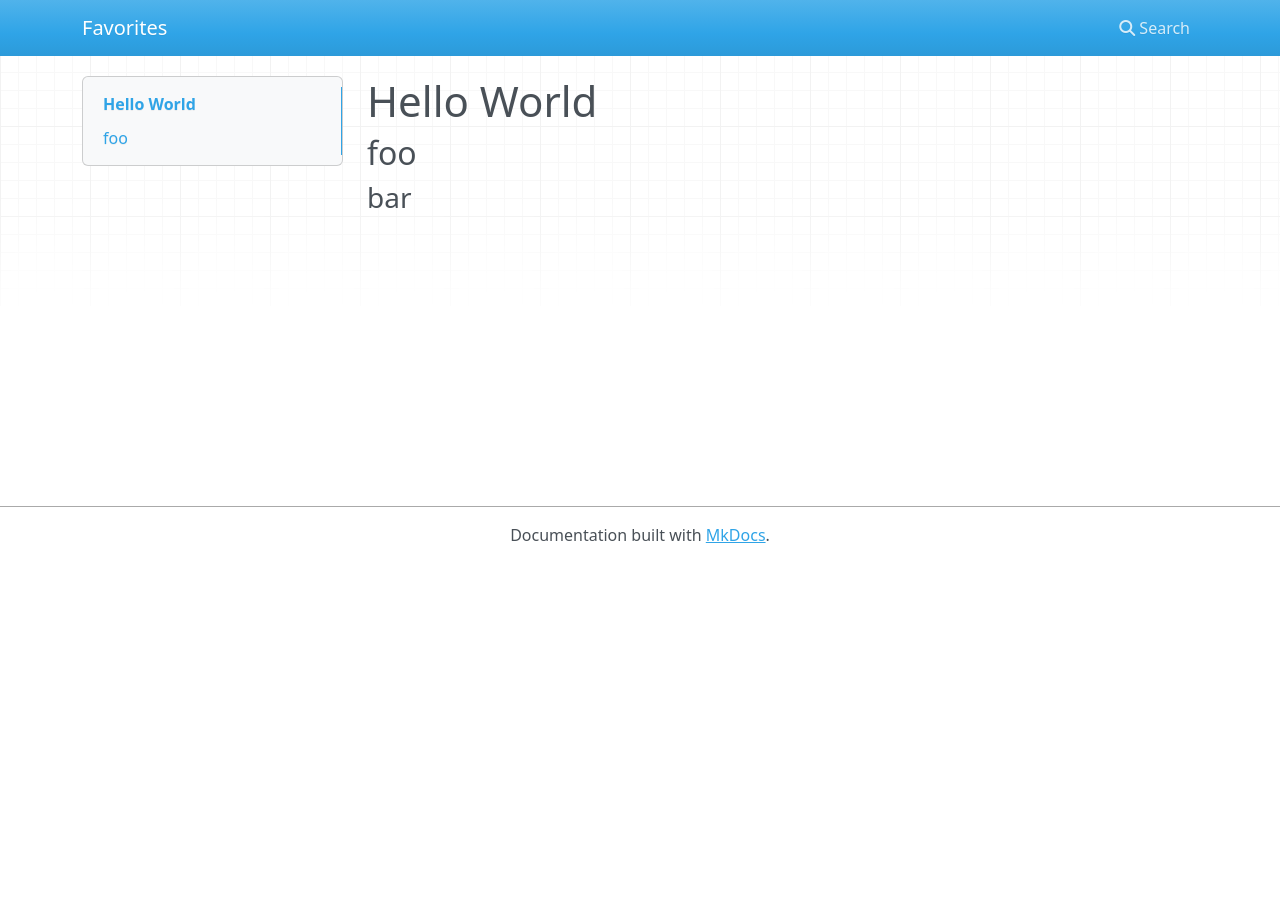
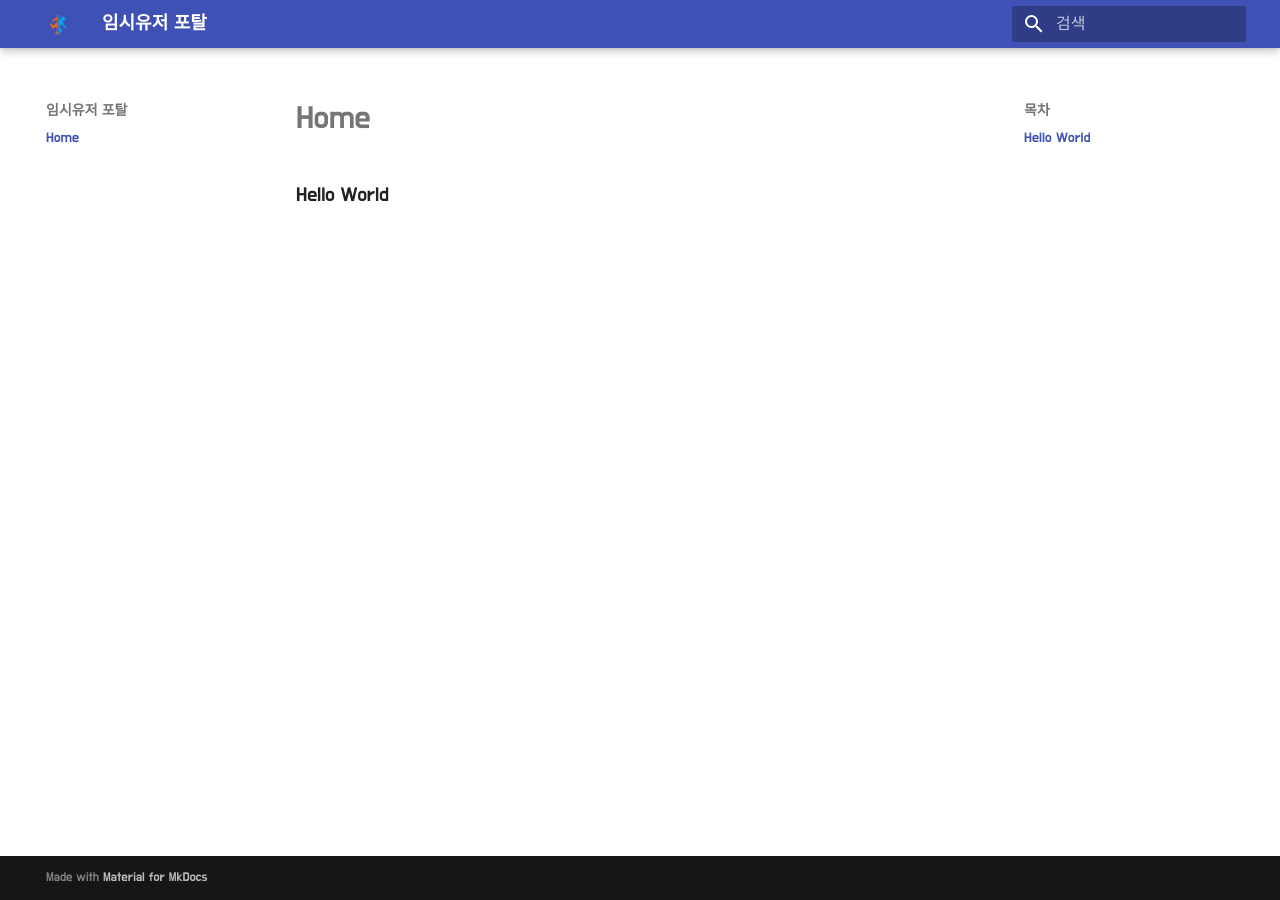
Before and after one commit to useradd-temp/useradd-temp, an MkDocs documentation site: the page built from docs/index.md, in a window 1280 px wide. Built offline with MkDocs 1.6.1 and Material for MkDocs 9.7.7, drawn with Linux system fonts in a browser that asks for light colours; nearby versions of some CDN libraries.

Commit message:
init pages

```diff
--- a/docs/index.md
+++ b/docs/index.md
@@ -1,5 +1 @@
-# Hello World
-
-## foo
-
-### bar
+### Hello World
--- a/mkdocs.yml
+++ b/mkdocs.yml
@@ -1,4 +1,12 @@
-site_name: Favorites
+site_name: 임시유저 포탈
+site_url: https://portal.useradd-temp.com
 
 nav:
-  - Home: index.md
+  - index.md
+
+theme:
+  name: material
+  logo: assets/logo.png
+  language: ko
+  font:
+    text: Do Hyeon
```
Also changed, not shown: docs/assets/logo.png (added).
